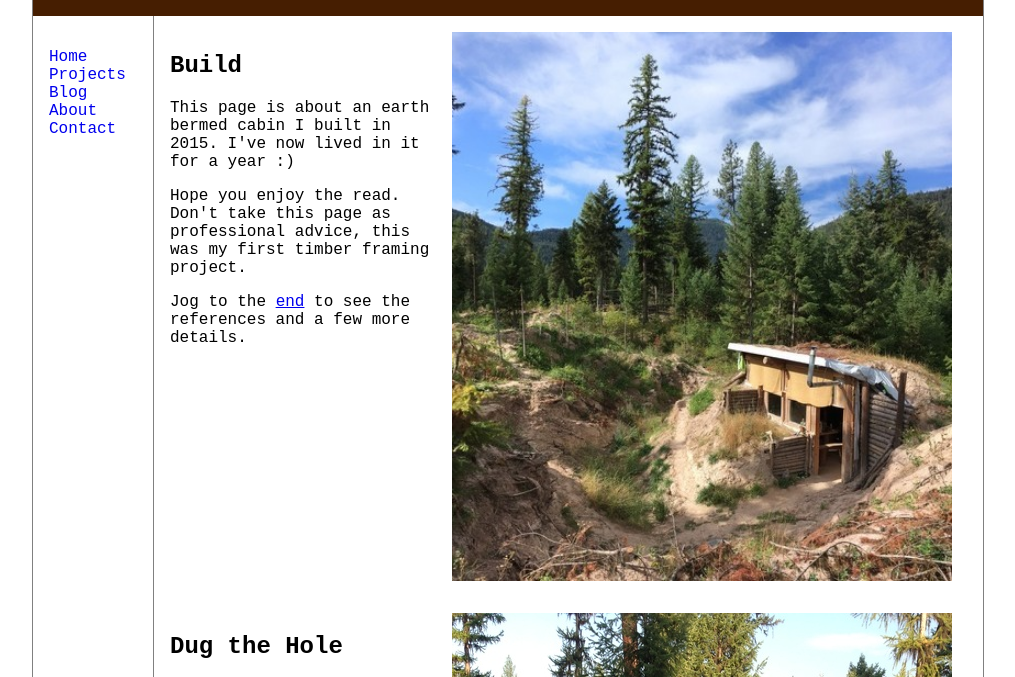
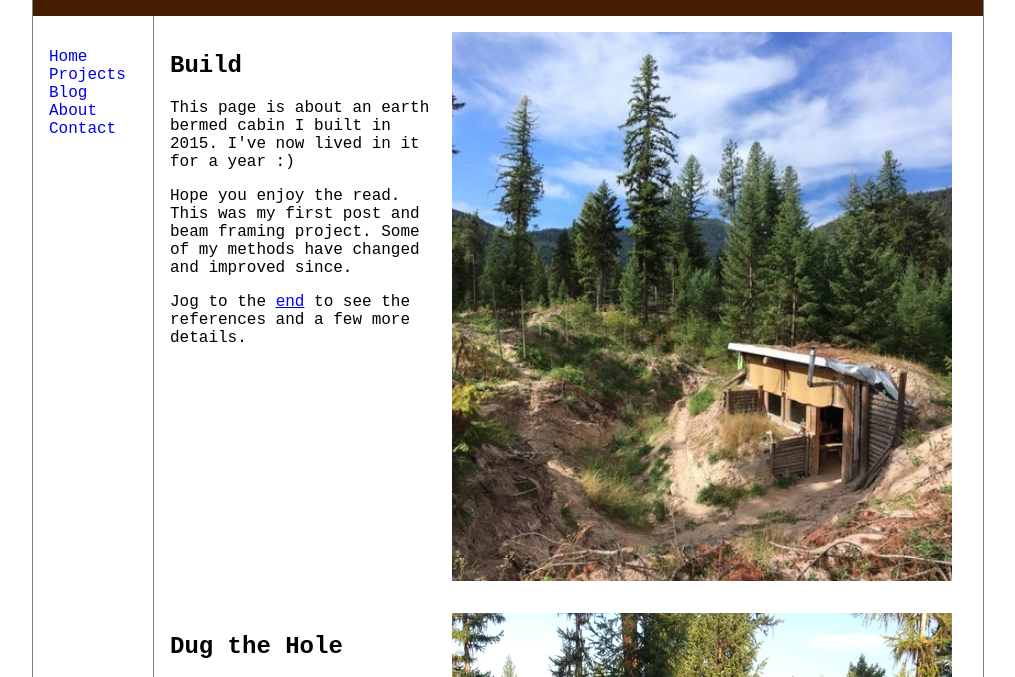
Before and after one commit to junglejim8/junglejim8.github.io, a plain HTML site: page build.html in a window 1280 px wide. Shown: the part 105-782 px from the top of the page, without its empty margins (132-1147 px from the left). Drawn offline with Linux system fonts and the light colour scheme.

Commit message:
update build

```diff
--- a/build.html
+++ b/build.html
@@ -62,7 +62,7 @@ article {
   <img src="build/patio.jpg" width="500" align="right" hspace="15">
   <h1>Build</h1>
   <p>This page is about an earth bermed cabin I built in 2015. I've now lived in it for a year :) </p>
-  <p>Hope you enjoy the read. Don't take this page as professional advice, this was my first timber framing project.</p>
+  <p>Hope you enjoy the read. This was my first post and beam framing project. Some of my methods have changed and improved since.</p>
   <p>Jog to the <a href="#faq">end</a> to see the references and a few more details.</p>
 </article>
 
```
